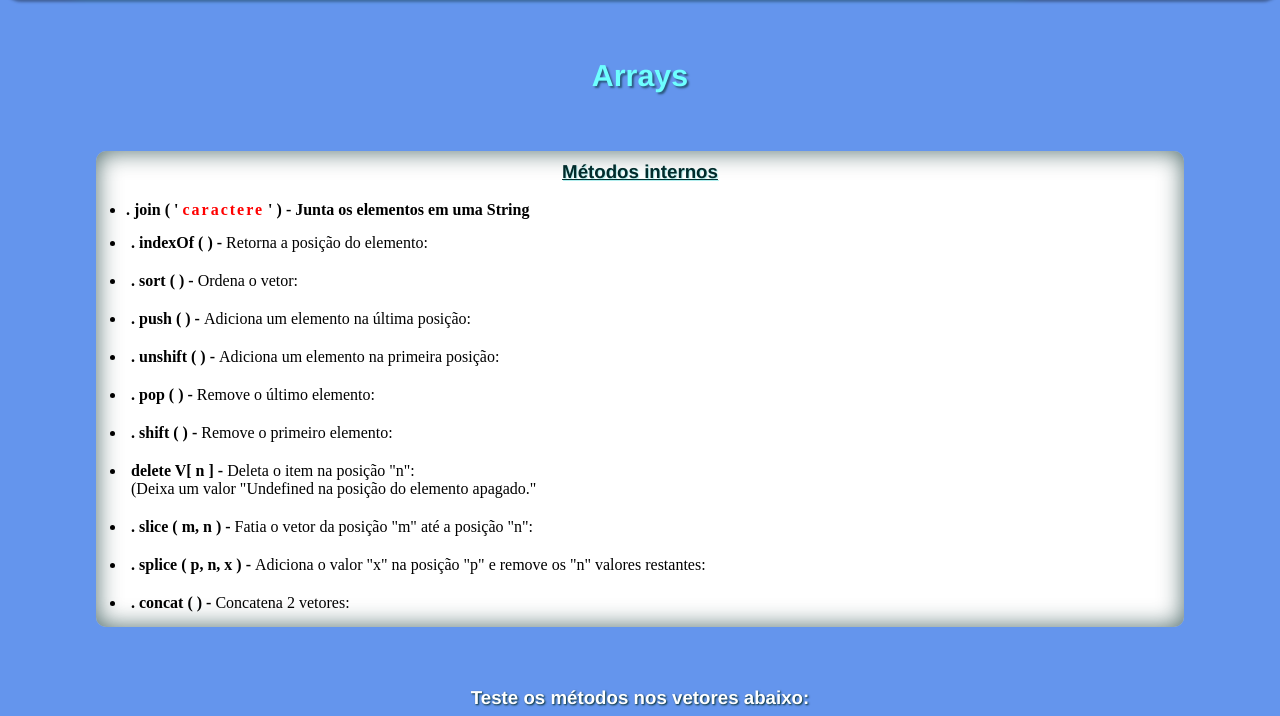
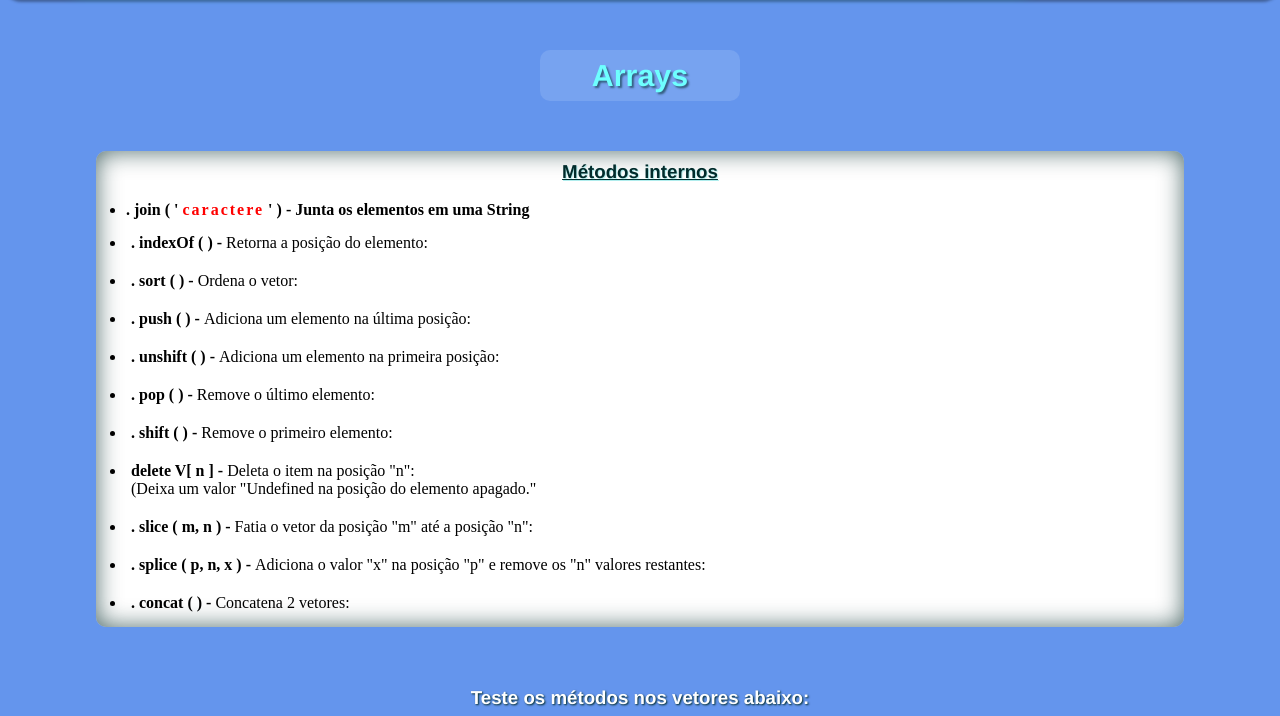
Before and after one commit to lfalvespe/estudos-javascript, a plain HTML site: page metodos-arrays/index.html in a window 1280 px wide. Shown: the part 84-800 px from the top of the page. Drawn offline with Linux system fonts and the light colour scheme.

Commit message:
Update style.css

```diff
--- a/metodos-arrays/style.css
+++ b/metodos-arrays/style.css
@@ -66,6 +66,7 @@ h2 {
     width: 200px;
     margin-top: 40px;
     padding: 8px;
+    background-color: rgba(240, 248, 255, 0.136);
     text-align: center;
     font-size: 1.9em;
     color: rgb(110, 255, 255);
```
